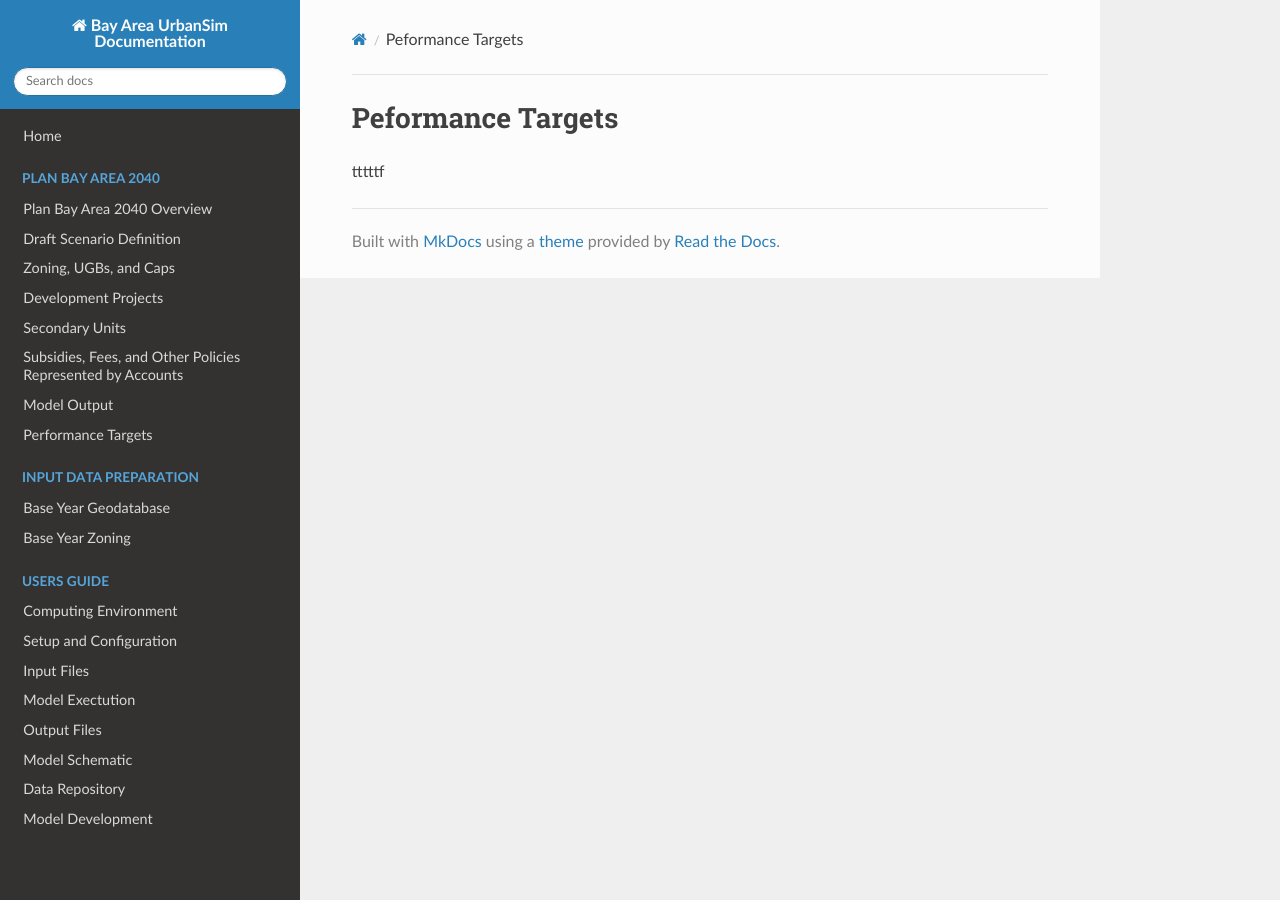
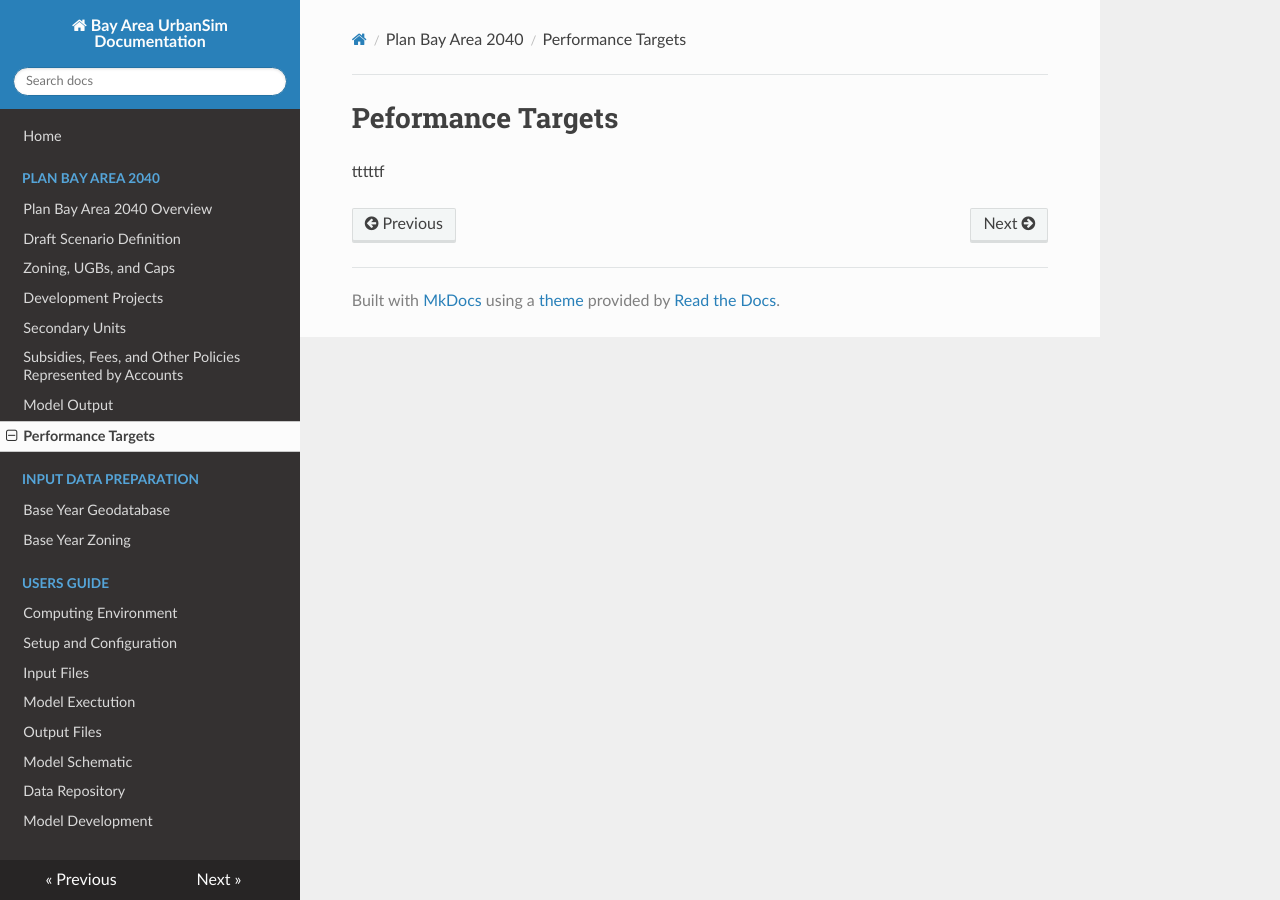
Before and after one commit to BayAreaMetro/baus_docs2, an MkDocs documentation site: the page built from docs/pba40/perftargets_pba40.md, in a window 1280 px wide. Built offline with MkDocs 1.6.1, drawn with Linux system fonts in a browser that asks for light colours; nearby versions of some CDN libraries; old or Windows-style settings are respelled for this version of MkDocs; some of the changed lines change nothing that is shown.

Commit message:
cleaning#

```diff
--- a/mkdocs.yml
+++ b/mkdocs.yml
@@ -8,8 +8,8 @@ pages:
     - 'Development Projects' : 'pba40/devproj_pba40.md'
     - 'Secondary Units': 'pba40/secondunits_pba40.md'
     - 'Subsidies, Fees, and Other Policies Represented by Accounts': 'pba40/accounts_pba40.md'
-    - 'Model Output': 'modeloutput_pba40.md'
-    - 'Performance Targets': 'perftargets_pba40.md'
+    - 'Model Output': 'pba40/modeloutput_pba40.md'
+    - 'Performance Targets': 'pba40/perftargets_pba40.md'
 - Input Data Preparation:
     - 'Base Year Geodatabase': 'inputprep/baseyeargdb.md'
     - 'Base Year Zoning': 'inputprep/baseyearzoning.md'
```
